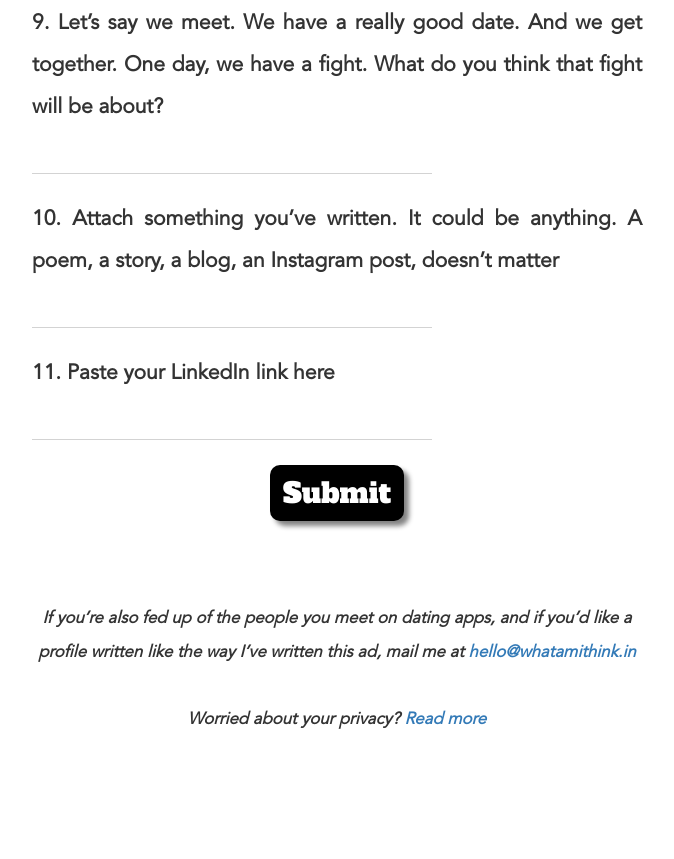
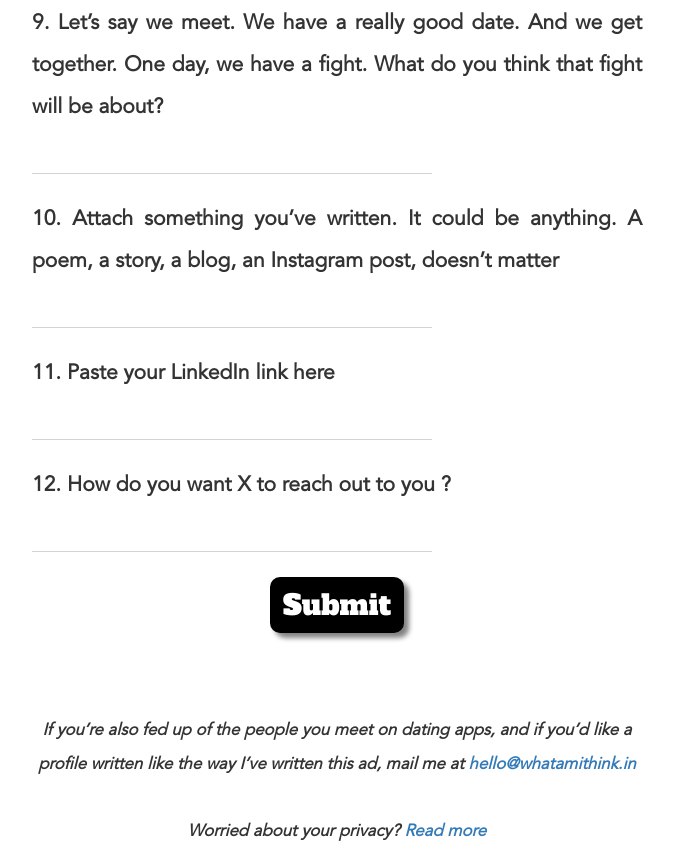
Before and after one commit to whatamireallydoin/wanted.guthub.io, a plain HTML site: page apply-now.html in a window 1280 px wide. Shown: the part 1237-2096 px from the top of the page, without its empty margins (303-977 px from the left). Before the commit the page ends 1984 px from the top, so only its background shows below. Drawn offline with nearby package versions, Linux system fonts and the light colour scheme.

Commit message:
Add files via upload

```diff
--- a/apply-now.html
+++ b/apply-now.html
@@ -173,6 +173,11 @@
 	            </label>
 	            <br>
 	            <br>
+	            <label> 12. How do you want X to reach out to you ?<br>
+	              <input type="text" name="contact_details">
+	            </label>
+	            <br>
+	            <br>
 	                  <center>
 	            <button type="submit" class="btn btn_special">Submit</button>
 	        </center>
@@ -257,6 +262,11 @@
 	            </label>
 	            <br>
 	            <br>
+	             <label  class="mobile_label"> 12. How do you want X to reach out to you?<br>
+	              <input type="text"  class="mobile" name="contact_details">
+	            </label>
+	               <br>
+	            <br>
 	            <center>
 	            <button type="submit" class="btn btn_special_mobile">Submit</button>
 	        </center>
```
